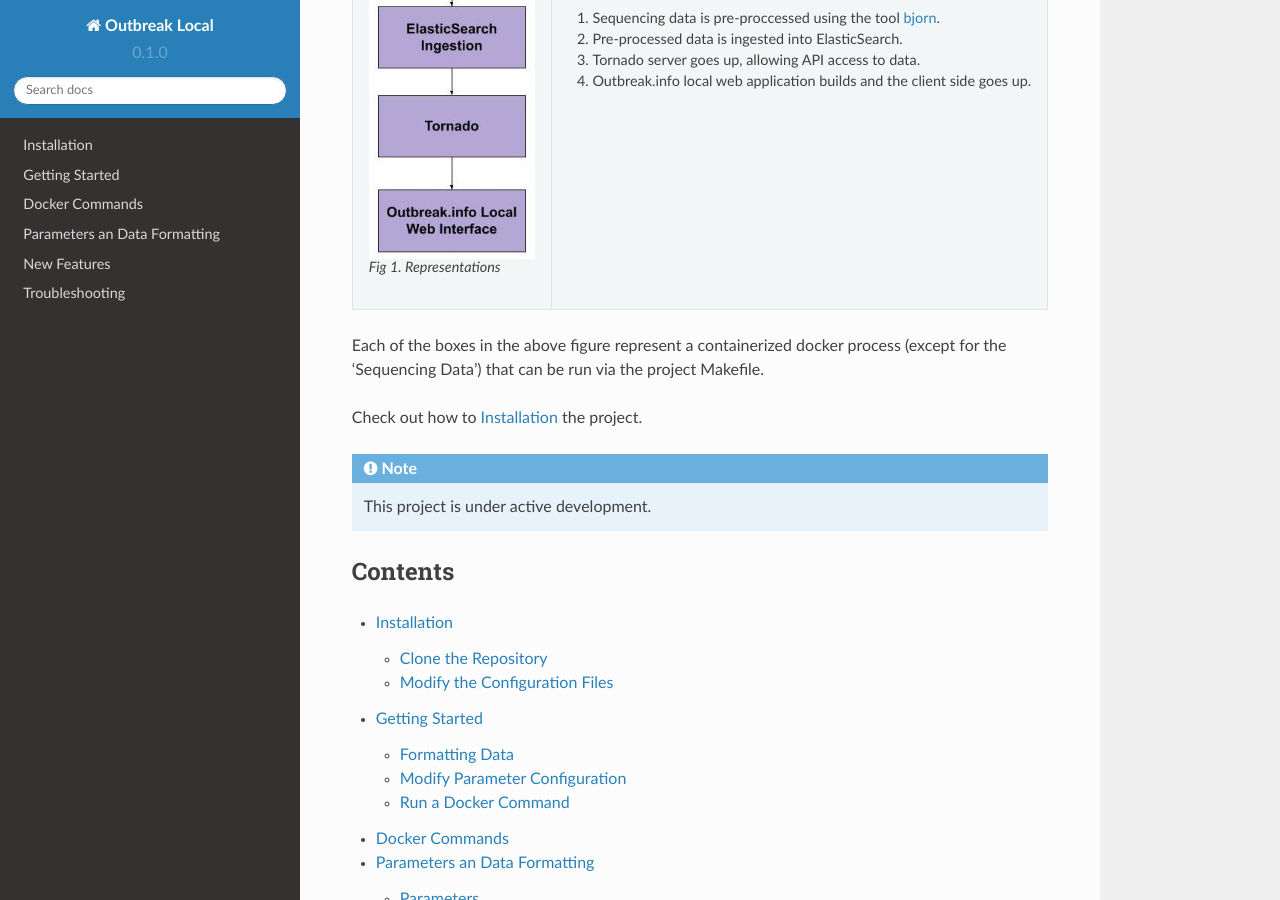
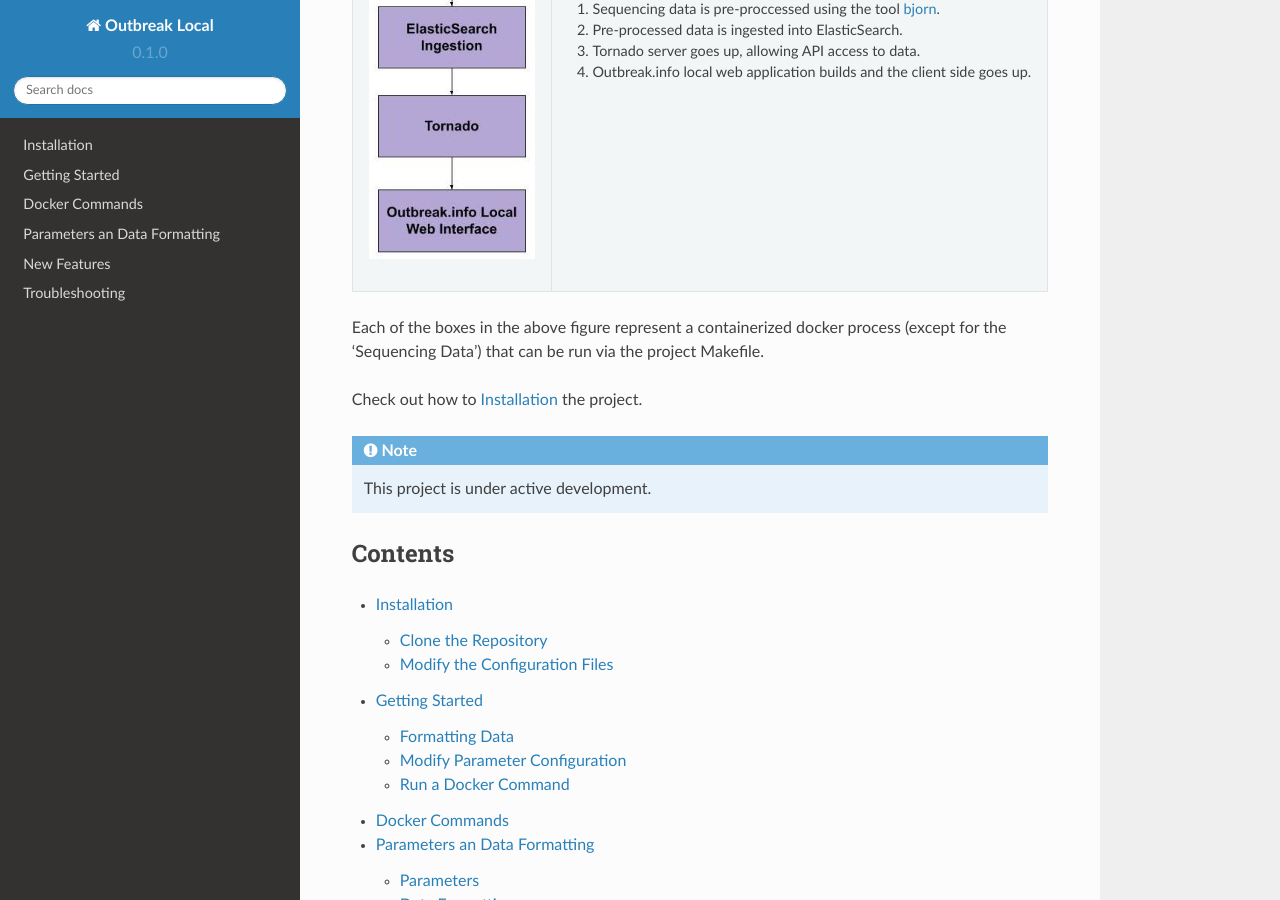
Before and after one commit to andersen-lab/outbreak-local-documentation, a Sphinx documentation site: the page built from docs/source/index.rst, in a window 1280 px wide and 900 px high, scrolled down 596 px. Built offline with Sphinx 7.4.7 and the Read the Docs theme 2.0.0, drawn with Linux system fonts in a browser that asks for light colours.

Commit message:
spacing issue

```diff
--- a/docs/source/index.rst
+++ b/docs/source/index.rst
@@ -14,12 +14,18 @@
 .. list-table::
 
     * - .. figure:: ../static/flowchart.jpg
+      - 1. Sequencing data is pre-proccessed using the tool `bjorn <https://github.com/andersen-lab/bjorn>`_.
 
-           Fig 1. Representations
 
-      - 1. Sequencing data is pre-proccessed using the tool `bjorn <https://github.com/andersen-lab/bjorn>`_.
+
         2. Pre-processed data is ingested into ElasticSearch.
+
+
+
         3. Tornado server goes up, allowing API access to data.
+
+
+
         4. Outbreak.info local web application builds and the client side goes up.
 
 Each of the boxes in the above figure represent a containerized docker process (except for the 'Sequencing Data') that can be run via the project Makefile.
```
